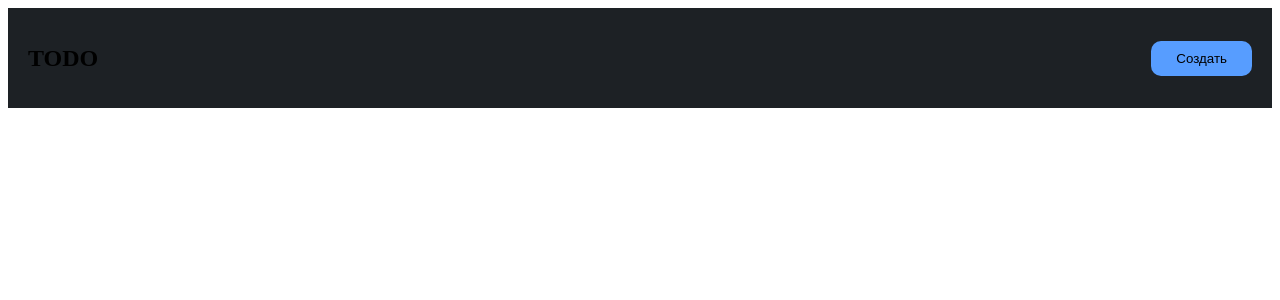
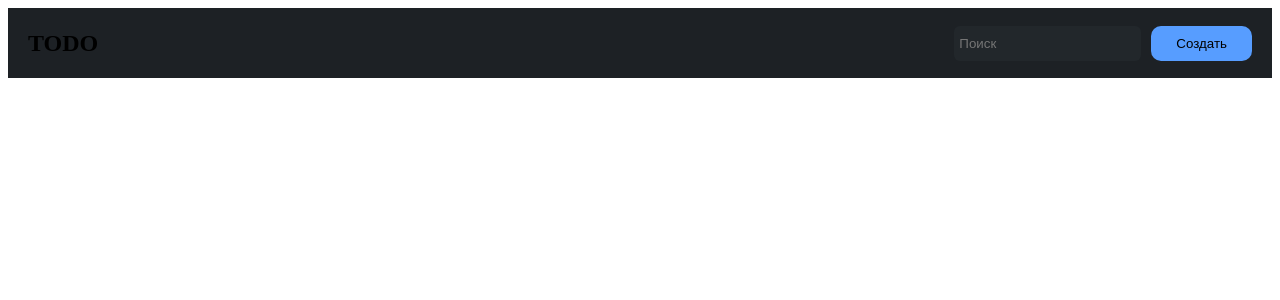
Before and after one commit to SamirSobirov/Todo_project_VUE, a Vue app: page / in a window 1280 px wide. Shown: the top 300 px of the page. Built offline with nearby package versions, Linux system fonts and the light colour scheme.

Commit message:
added input

```diff
--- a/src/components/header.vue
+++ b/src/components/header.vue
@@ -3,8 +3,10 @@
     <nav class="nav">
       <h1>TODO</h1>
 
-
+      <div class="box">
+        <input type="text" placeholder="Поиск">
       <button>Создать</button>
+    </div>
     </nav>
   </header>
 </template>
@@ -19,7 +21,7 @@ export default {
 
 <style lang="scss">
 .header {
-  height: 100px;
+  height: 70px;
   width: 100%;
   background-color: #1D2125;
 
@@ -32,12 +34,26 @@ export default {
 
 
 
-    button {
-        padding: 10px 25px;
-        border-radius: 10px;
-        background-color: #579DFF;
-        border: none;
+    .box {
+        display: flex;
+        gap: 10px;
+        button {
+            padding: 10px 25px;
+            border-radius: 10px;
+            background-color: #579DFF;
+            border: none;
+        }
+
+
+        input {
+            padding: 5px 5px;
+            border-radius: 6px;
+            border: none;
+            background-color: #22272B;
+        }
+
     }
+
 
 
   }
```
